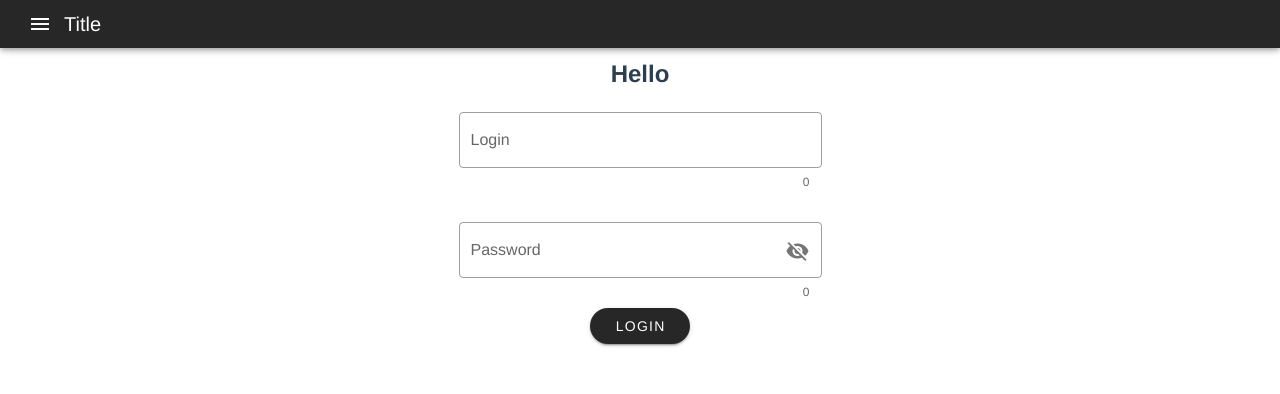
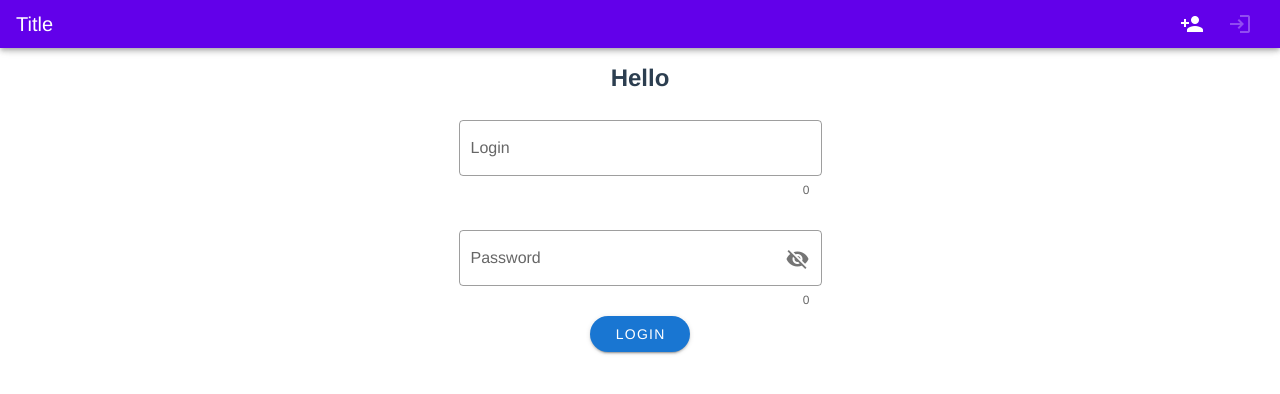
Before and after one commit to Spec163/auth-test-vue, a Vue app: page /login in a window 1280 px wide. Shown: the top 394 px of the page. Built offline with nearby package versions, Linux system fonts and the light colour scheme.

Commit message:
Design change

```diff
--- a/src/App.vue
+++ b/src/App.vue
@@ -1,15 +1,35 @@
 <template>
-  <div id="app">
+  <v-app>
+    <div> <!-- id="app"-->
       <v-app-bar app color="deep-purple accent-4" dense dark>
-      <v-app-bar-nav-icon></v-app-bar-nav-icon>
+        <v-app-bar-nav-icon v-if="GET_USER_IS_ACTIVE"></v-app-bar-nav-icon>
 
         <v-toolbar-title>Title</v-toolbar-title>
 
         <v-spacer></v-spacer>
 
+        <router-link to="registration">
+          <v-btn
+                v-if="!GET_USER_IS_ACTIVE"
+                icon
+                :disabled="$route.path === '/registration'"
+          >
+            <v-icon>person_add</v-icon>
+          </v-btn>
+        </router-link>
 
+        <router-link to="login">
+          <v-btn
+                v-if="!GET_USER_IS_ACTIVE"
+                icon
+                :disabled="$route.path === '/login'"
+          >
+            <v-icon>login</v-icon>
+          </v-btn>
+
+        </router-link>
         <v-btn v-if="GET_USER_IS_ACTIVE" icon @click="logOut">
-        <v-icon>mdi-export</v-icon>
+          <v-icon>exit_to_app</v-icon>
         </v-btn>
       </v-app-bar>
 
@@ -18,6 +38,7 @@
         <router-view />
       </div>
     </div>
+  </v-app>
 </template>
 
 <script>
--- a/src/components/auth/Login.vue
+++ b/src/components/auth/Login.vue
@@ -3,7 +3,7 @@
         <v-form name="form" @submit.prevent="handleLogin">
             <v-container>
                 <v-row justify="center">
-                    <v-col cols="12" sm="8" md="4"></v-col>
+
                     <v-col cols="12" sm="8" md="4">
                         <v-text-field
                                 v-model="user.login"
--- a/src/components/auth/Registration.vue
+++ b/src/components/auth/Registration.vue
@@ -4,7 +4,6 @@
         <v-form name="form" @submit.prevent="registration">
         <v-container>
             <v-row justify="center">
-                <v-col cols="12" sm="8" md="4"></v-col>
                 <v-col cols="12" sm="8" md="4">
                     <v-text-field
                             v-model="user.phoneNumber"
@@ -17,7 +16,6 @@
             </v-row>
 
             <v-row justify="center">
-                <v-col cols="12" sm="8" md="4"></v-col>
                 <v-col cols="12" sm="8" md="4">
                     <v-text-field
                             v-model="user.login"
--- a/src/router/router.js
+++ b/src/router/router.js
@@ -25,6 +25,7 @@ export const router = new Router({
         },
         {
             path: '/registration',
+            name: 'registration',
             component: Registration
         },
         {
```
Also changed, not shown: 8 other files (tests, documents, lock files or other folders). Lines whose indentation alone changed are shown as unchanged.
